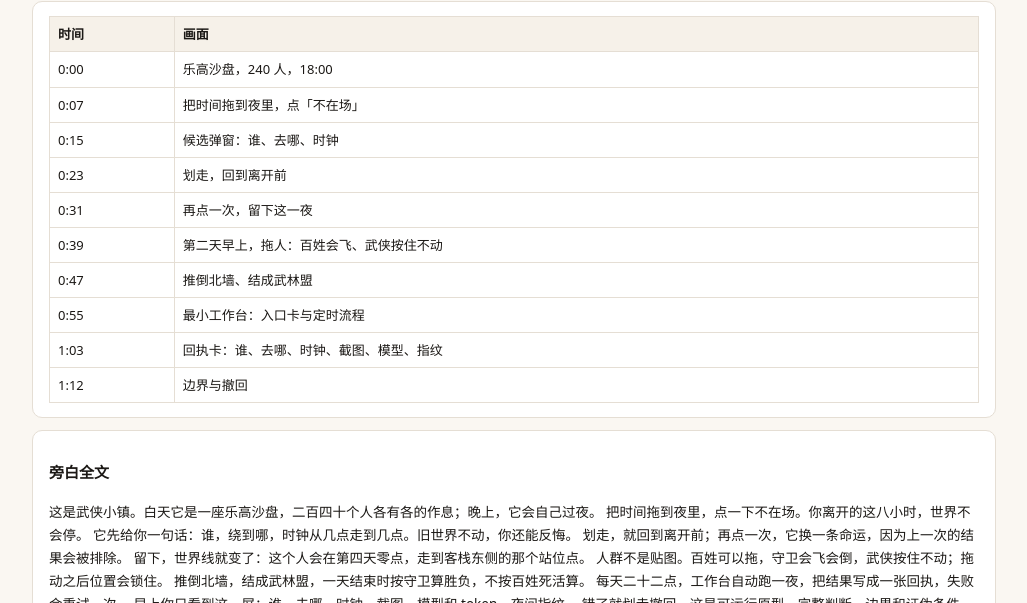
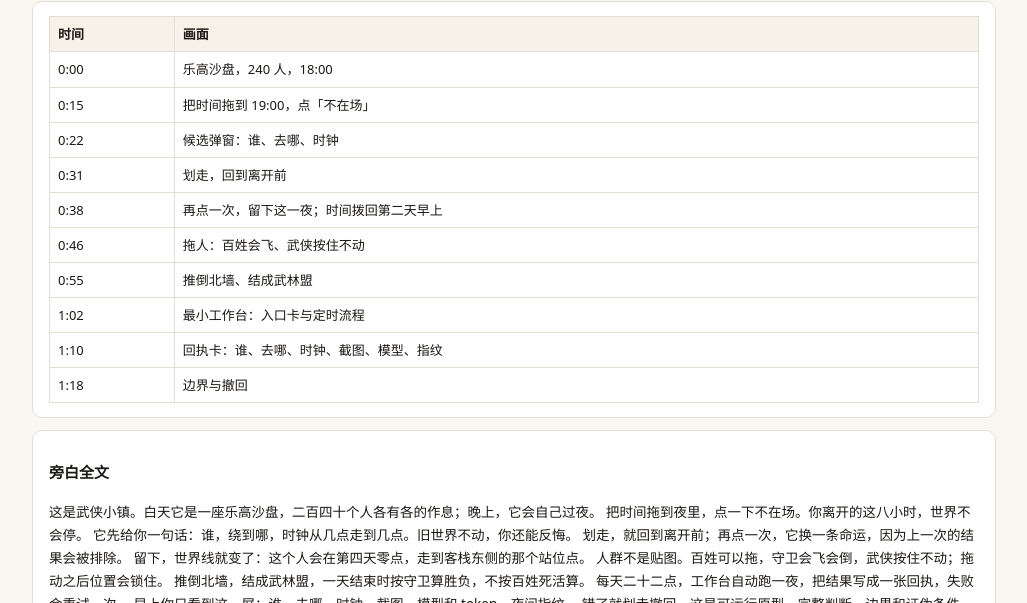
Before and after one commit to yhyu13/wuxia-town-demo, a plain HTML site: page watch/index.html in a window 1280 px wide. Shown: the part 805-1408 px from the top of the page, without its empty margins (126-1153 px from the left). Drawn offline with Linux system fonts and the light colour scheme.

Commit message:
docs(watch): 时间轴对齐实际录制

```diff
--- a/watch/index.html
+++ b/watch/index.html
@@ -33,15 +33,15 @@ footer{margin-top:30px;border-top:1px solid var(--line);padding-top:12px;font-si
 <table>
 <tr><th>时间</th><th>画面</th></tr>
 <tr><td>0:00</td><td>乐高沙盘，240 人，18:00</td></tr>
-<tr><td>0:07</td><td>把时间拖到夜里，点「不在场」</td></tr>
-<tr><td>0:15</td><td>候选弹窗：谁、去哪、时钟</td></tr>
-<tr><td>0:23</td><td>划走，回到离开前</td></tr>
-<tr><td>0:31</td><td>再点一次，留下这一夜</td></tr>
-<tr><td>0:39</td><td>第二天早上，拖人：百姓会飞、武侠按住不动</td></tr>
-<tr><td>0:47</td><td>推倒北墙、结成武林盟</td></tr>
-<tr><td>0:55</td><td>最小工作台：入口卡与定时流程</td></tr>
-<tr><td>1:03</td><td>回执卡：谁、去哪、时钟、截图、模型、指纹</td></tr>
-<tr><td>1:12</td><td>边界与撤回</td></tr>
+<tr><td>0:15</td><td>把时间拖到 19:00，点「不在场」</td></tr>
+<tr><td>0:22</td><td>候选弹窗：谁、去哪、时钟</td></tr>
+<tr><td>0:31</td><td>划走，回到离开前</td></tr>
+<tr><td>0:38</td><td>再点一次，留下这一夜；时间拨回第二天早上</td></tr>
+<tr><td>0:46</td><td>拖人：百姓会飞、武侠按住不动</td></tr>
+<tr><td>0:55</td><td>推倒北墙、结成武林盟</td></tr>
+<tr><td>1:02</td><td>最小工作台：入口卡与定时流程</td></tr>
+<tr><td>1:10</td><td>回执卡：谁、去哪、时钟、截图、模型、指纹</td></tr>
+<tr><td>1:18</td><td>边界与撤回</td></tr>
 </table>
 </div>
 
```
